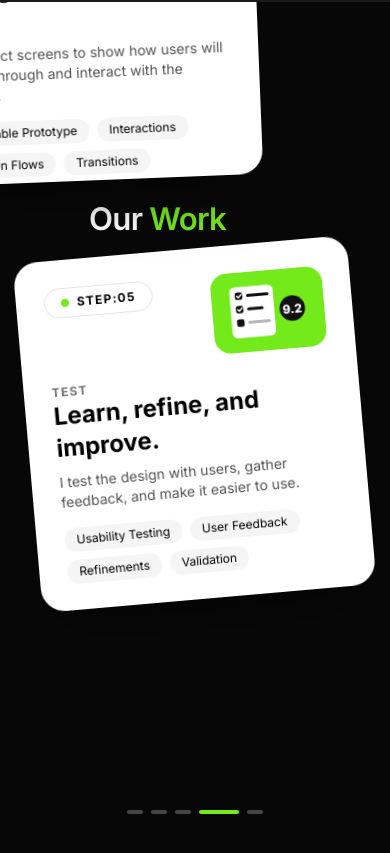
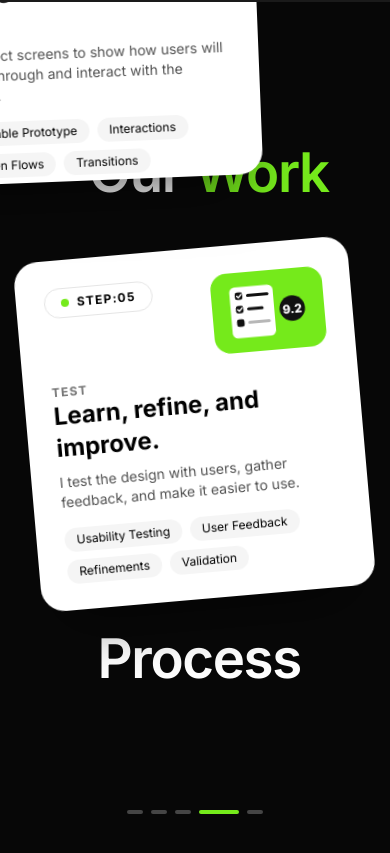
Before and after one commit to basitkarim04/Portfolio-Basit, a Next.js app: page / in a window 390 px wide. Shown: the part 10426-11279 px from the top of the page. Built offline with nearby package versions, Linux system fonts and the light colour scheme.

Commit message:
Adjust positioning and font size for improved text visibility in Process section

```diff
--- a/app/page.tsx
+++ b/app/page.tsx
@@ -657,13 +657,13 @@ function Process() {
     <section id="approach" ref={ref} className="relative bg-[var(--dark)] text-white" style={{ height: `${n * 100}vh` }}>
       <div className="sticky top-0 flex h-screen flex-col items-center justify-center overflow-hidden">
         <div
-          className="pointer-events-none absolute inset-x-0 top-[24%] select-none whitespace-nowrap px-5 text-[8vw] font-semibold leading-none tracking-tight md:px-10"
+          className="pointer-events-none absolute inset-x-0 top-[17%] select-none whitespace-nowrap px-5 text-[14vw] md:top-[24%] md:text-[8vw] font-semibold leading-none tracking-tight md:px-10"
           style={{ transform: `translateX(${slide}vw)` }}
         >
           Our <span className="text-[var(--accent)]">Work</span>
         </div>
         <div
-          className="pointer-events-none absolute inset-x-0 top-[52%] select-none whitespace-nowrap px-5 text-right text-[8vw] font-semibold leading-none tracking-tight md:px-10"
+          className="pointer-events-none absolute inset-x-0 bottom-[19%] select-none whitespace-nowrap px-5 text-right text-[14vw] md:bottom-auto md:top-[52%] md:text-[8vw] font-semibold leading-none tracking-tight md:px-10"
           style={{ transform: `translateX(${-slide}vw)` }}
         >
           Process
```
